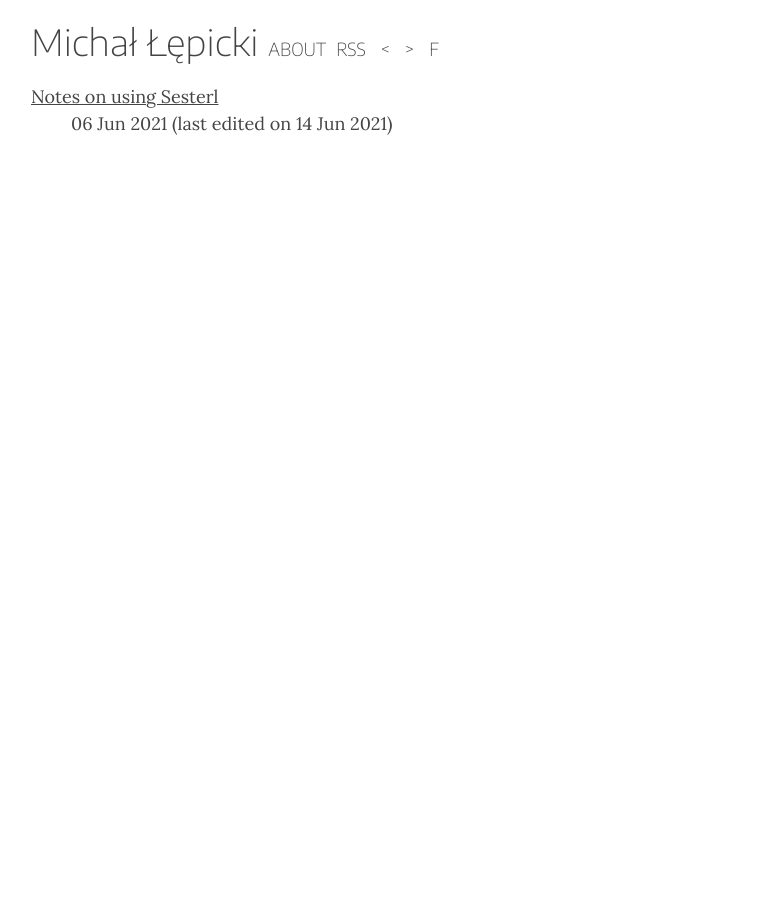
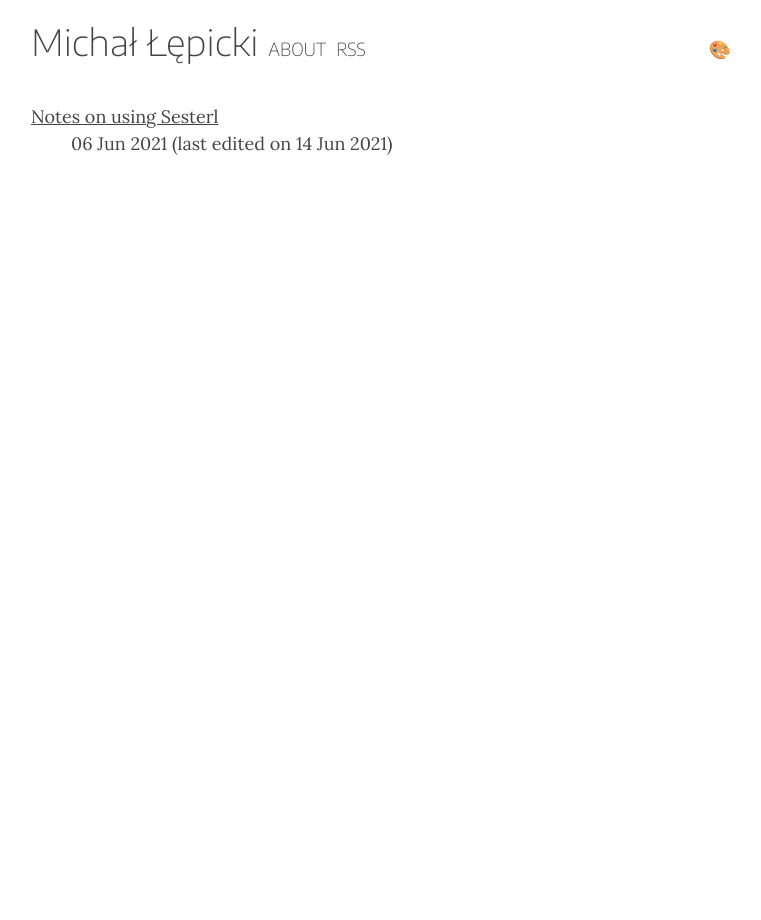
Before and after one commit to michallepicki/blog, a Jekyll site: the page built from index.md, in a window 1280 px wide. Shown: the whole page, without its empty margins (259-1020 px from the left). Built offline with Jekyll 4.4.1, drawn with Linux system fonts in a browser that asks for light colours.

Commit message:
better styling menu

```diff
--- a/_includes/styles.css
+++ b/_includes/styles.css
@@ -6,6 +6,10 @@
   --heading-font: var(--sans-font);
   --content-font: var(--serif-font);
   --text-color: #444;
+}
+
+.content-hidden * {
+  display: none;
 }
 
 /* general typography */
@@ -82,7 +86,7 @@ table {
 }
 
 header, main > * {
-  margin: 20px auto;
+  margin: 20px auto 0px auto;
   padding: 0px 10px;
 }
 
@@ -103,21 +107,38 @@ main ul > li {
 }
 
 /* navigation and main elements */
-header > a > h1,
-header > nav {
-  display: inline;
+header {
+  font-family: var(--sans-font);
+  font-variation-settings: 'wdth' 100, 'wght' 200;
 }
 
-header > a > h1 {
+header > * {
+  display: flex;
+  align-items: baseline;
+  gap: 10px;
+}
+
+header > nav > a > h1 {
+  margin: 0;
+  font-size: 2em;
   font-family: var(--sans-font);
   font-variation-settings: 'wdth' 115, 'wght' 200;
 }
 
-header > nav > a {
-  font-family: var(--sans-font);
+header > nav > a:not(:first-child) {
   text-transform: uppercase;
-  font-variation-settings: 'wdth' 100, 'wght' 200;
-  margin-left: 10px;
+}
+
+header > nav > a:last-child {
+  margin-left: auto;
+}
+
+#styling-menu {
+  height: 20px;
+}
+
+#styling-menu > a:first-child {
+  margin-left: auto;
 }
 
 header a:hover, header a:visited:hover {
@@ -135,6 +156,7 @@ header a:not(:hover), header a:visited:not(:hover) {
 
 #pagetitle {
   margin-bottom: 4px;
+  margin-top: 20px;
 }
 
 #pagedate {
--- a/_layouts/default.html
+++ b/_layouts/default.html
@@ -19,21 +19,23 @@ layout: compress
   </head>
   <body>{%- assign nav_pages = site.pages | where_exp:"p","p.nav_order != nil" | sort: 'nav_order' -%}
     <header>
-      <a href="{{ site.baseurl }}/"><h1>{{ site.title }}</h1></a>
       <nav>{%- for p in nav_pages -%}
+        <a href="{{ site.baseurl }}/"><h1>{{ site.title }}</h1></a>
         <a href="{{ p.url | relative_url }}">{{ p.title }}</a>{%- endfor -%}
         <a href="/feed.xml">RSS</a>
         <script>
           "use strict";
-          const getDocumentProperty = (property) => getComputedStyle(document.documentElement).getPropertyValue(property);
-          const setDocumentProperty = (property, value) => document.documentElement.style.setProperty(property, value);
+          const properties = ["--content-width", "--heading-font", "--content-font"];
+          const getCssProperty = (property) => getComputedStyle(document.documentElement).getPropertyValue(property);
+          const defaults = properties.map((property) => [property, getCssProperty(property)]);
+          const setCssProperty = (property, value) => document.documentElement.style.setProperty(property, value);
           const storageName = (property) => `michallepicki${property}`;
           const setProperty = (property, value) => {
             try {
               localStorage.setItem(storageName(property), JSON.stringify(value));
             }
             catch (_error) {}
-            setDocumentProperty(property, value);
+            setCssProperty(property, value);
           };
           const getProperty = (property) => {
             let value;
@@ -63,17 +68,40 @@ layout: compress
             setProperty("--heading-font", getProperty("--content-font"));
             setProperty("--content-font", tmp);
           };
-          const init = () => {
-            initProperty("--content-width");
-            initProperty("--heading-font");
-            initProperty("--content-font");
+
+          const resetProperties = () => {
+            properties.forEach((property) => {
+              try {
+                localStorage.removeItem(storageName(property));
+              }
+              catch (_error) {}
+            });
+            defaults.forEach((p) => {
+              let [property, value] = p;
+              setCssProperty(property, value);
+            })
           };
-          init();
+
+          var menuOpen = false;
+          const toggleMenu = () => {
+            if (menuOpen) {
+              document.getElementById("styling-menu").setAttribute("class", "content-hidden");
+            } else {
+              document.getElementById("styling-menu").removeAttribute("class");
+            }
+            menuOpen = !menuOpen;
+          };
+
+
         </script>
+        <a href="#" onClick='toggleMenu();return false;'>&#x1F3A8;</a>
+      </nav>
+      <div id="styling-menu" class="content-hidden">
         <a href="#" onClick='narrow();return false;'>&lt;</a>
         <a href="#" onClick='widen();return false;'>&gt;</a>
-        <a href="#" onClick='swapFonts();return false;'>F</a>
-      </nav>
+        <a href="#" onClick='swapFonts();return false;'>Aa</a>
+        <a href="#" onClick='resetProperties();return false;'>x</a>
+      </div>
     </header>
     <main>
       {{ content }}
```
Also changed, not shown: other parts of _layouts/default.html (+5 -2 lines).
